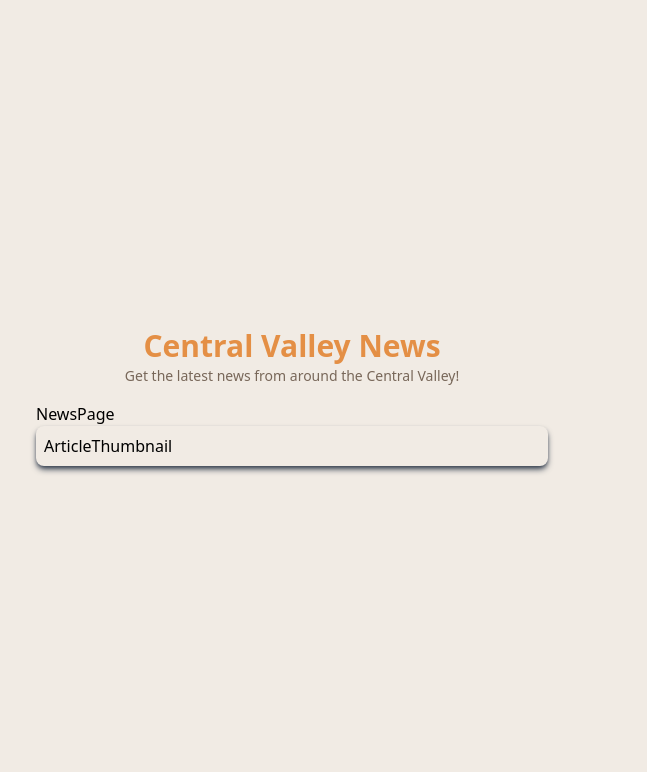
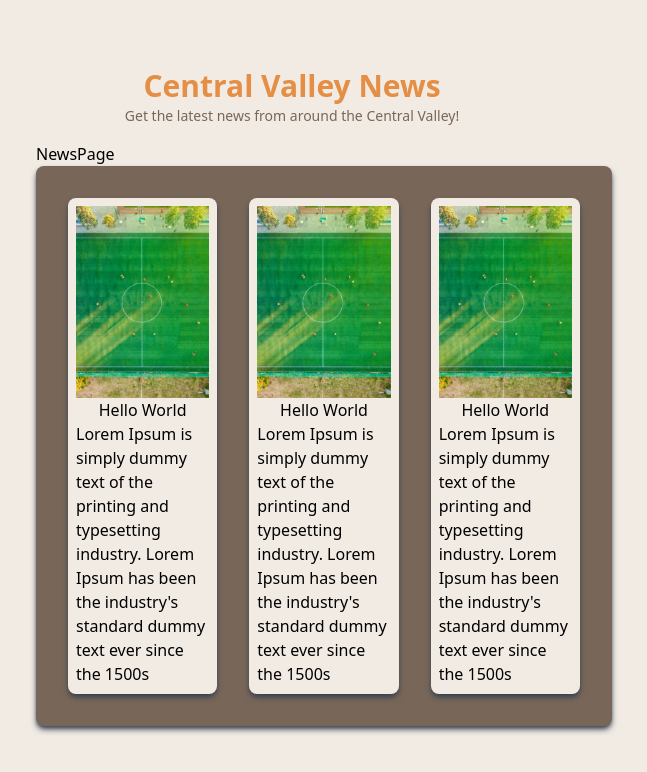
Before and after one commit to Algorithm-Allies/valleyNews, a React (Vite) app in the folder client/: page /auth/landing in a window 1280 px wide. Shown: the top 772 px of the page, without its empty margins (348-995 px from the left). Built offline with nearby package versions, Linux system fonts and the light colour scheme.

Commit message:
More styling work on Thumbnails

```diff
--- a/client/src/components/ArticleThumbnail.jsx
+++ b/client/src/components/ArticleThumbnail.jsx
@@ -1,10 +1,11 @@
-import React from "react";
-
+import TestImage from '../assets/test-image.png';
 function ArticleThumbnail() {
   return (
-    <div className="w-full shadow-gray-700 shadow-md bg-brown-100 p-2 rounded-lg">
-      <div className=""></div>
-      ArticleThumbnail
+
+    <div className="w-48 shadow-gray-700 shadow-md bg-brown-100 p-2 rounded-lg flex items-center justify-contents-center flex-col">
+      <img className="object-cover h-48 w-96" src={TestImage}></img>
+      <h1>Hello World</h1>
+      Lorem Ipsum is simply dummy text of the printing and  typesetting industry. Lorem Ipsum has been the industry's standard dummy  text ever since the 1500s
     </div>
   );
 }
--- a/client/src/index.css
+++ b/client/src/index.css
@@ -9,3 +9,6 @@
     padding: 1em;
     padding-left: 0;
 }
+.unset-border-box{
+    box-sizing: unset !important;
+}
--- a/client/src/pages/NewsPage.jsx
+++ b/client/src/pages/NewsPage.jsx
@@ -1,10 +1,14 @@
-import React from "react";
 import ArticleThumbnail from "../components/ArticleThumbnail";
 //page for different news categories based on selected category i.e local, sports, crime, government, education, etc
 function NewsPage() {
   return (
-    <div>NewsPage
-      <ArticleThumbnail/>
+    <div>
+      NewsPage
+      <div className="unset-border-box w-full shadow-gray-700 shadow-md bg-brown-400 p-8 rounded-lg flex flex-row gap-x-8 items-center justify-contents-center ">
+        <ArticleThumbnail/>
+        <ArticleThumbnail/>
+        <ArticleThumbnail/>
+      </div>
     </div>
   );
 }
```
Also changed, not shown: client/src/assets/test-image.png (added).
